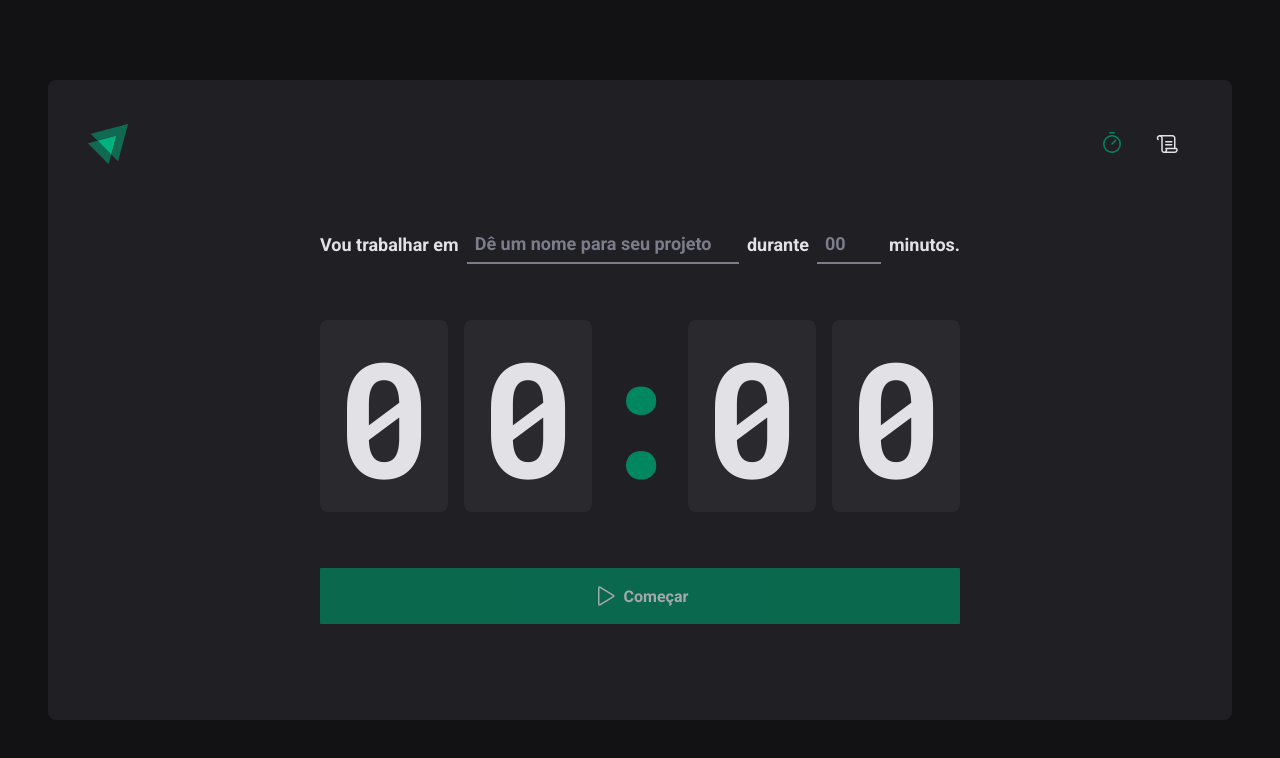
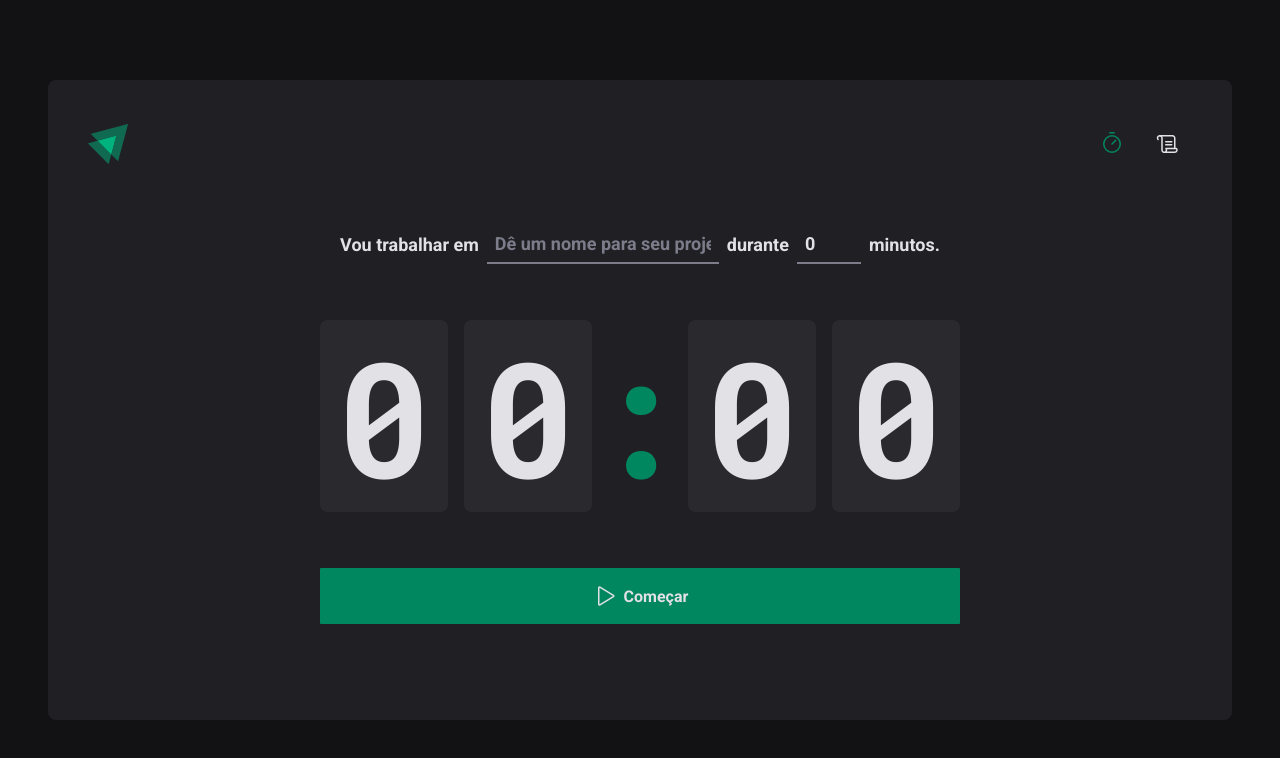
Before and after one commit to anishigouri/ignite-timer, a React (Vite) app: page / in a window 1280 px wide. Shown: the top 758 px of the page. Built offline with nearby package versions, Linux system fonts and the light colour scheme.

Commit message:
Criação do componente de Input e validação

```diff
--- /dev/null
+++ b/src/components/Input/index.tsx
@@ -0,0 +1,31 @@
+import { InputHTMLAttributes } from 'react'
+import { FieldErrors } from 'react-hook-form'
+import { ErrorMessageContainer, InputContainer } from './styles'
+
+interface InputProps extends InputHTMLAttributes<HTMLInputElement> {
+  register: any
+  name: string
+  propsRegister?: any
+  errorMessage?: FieldErrors | undefined
+}
+
+export function Input({
+  register,
+  name,
+  propsRegister,
+  errorMessage,
+  ...rest
+}: InputProps) {
+  const hasError: boolean = !!errorMessage && !!errorMessage[name]?.message
+
+  return (
+    <InputContainer error={hasError}>
+      <input type="text" {...register(name, propsRegister)} {...rest} />
+      {errorMessage && errorMessage[name]?.message && (
+        <ErrorMessageContainer>
+          {errorMessage[name]?.message?.toString()}
+        </ErrorMessageContainer>
+      )}
+    </InputContainer>
+  )
+}
--- /dev/null
+++ b/src/components/Input/styles.ts
@@ -0,0 +1,42 @@
+import styled from 'styled-components'
+
+interface InputProps {
+  error: boolean
+}
+
+export const InputContainer = styled.div<InputProps>`
+  position: relative;
+  input {
+    background: transparent;
+    height: 2.5rem;
+    border: 0;
+    border-bottom: 2px solid
+      ${(props) =>
+        props.error ? props.theme['red-300'] : props.theme['gray-500']};
+    font-weight: 700;
+    font-size: 1.125rem;
+    padding: 0 0.5rem;
+    color: ${(props) => props.theme['gray-100']};
+
+    &:focus {
+      box-shadow: none;
+      border-color: ${(props) => props.theme['green-500']};
+    }
+
+    &::placeholder {
+      color: ${(props) => props.theme['gray-500']};
+    }
+
+    &::-webkit-calendar-picker-indicator {
+      display: none !important;
+    }
+  }
+`
+
+export const ErrorMessageContainer = styled.span`
+  position: absolute;
+  font-size: 0.775rem;
+  color: ${(props) => props.theme['red-300']};
+  left: 0;
+  margin-top: 2.5rem;
+`
--- a/src/pages/Home/index.tsx
+++ b/src/pages/Home/index.tsx
@@ -1,34 +1,36 @@
+import { zodResolver } from '@hookform/resolvers/zod'
 import { Play } from 'phosphor-react'
 import { useForm } from 'react-hook-form'
+import * as zod from 'zod'
 import { Button } from '../../components/Button'
+import { Input } from '../../components/Input'
 import {
   CountdownContainer,
   FormContainer,
   HomeContainer,
-  MinutesAmountInput,
   Separator,
-  TaskInput,
 } from './styles'
-import { zodResolver } from '@hookform/resolvers/zod'
-import * as zod from 'zod'
 
 const newCycleFormValidationSchema = zod.object({
   task: zod.string().min(1, 'Informe a tarefa'),
   minutesAmount: zod
-    .number()
+    .number({ invalid_type_error: 'Inválido' })
     .min(5, 'O ciclo precisa ter no mínimo 5 minutos.')
     .max(60, 'O ciclo precisa ser de no máximo 60 minutos.'),
 })
 
 export function Home() {
-  const { register, handleSubmit, watch, formState } = useForm({
+  const {
+    register,
+    handleSubmit,
+    formState: { errors },
+  } = useForm({
     resolver: zodResolver(newCycleFormValidationSchema),
+    defaultValues: {
+      task: '',
+      minutesAmount: 0,
+    },
   })
-
-  const task = watch('task')
-  const minutesAmount = watch('minutesAmount')
-
-  const isSubmitDisabled = !task && !minutesAmount
 
   function handleCreateNewCycle(data: any) {
     console.log(data)
@@ -39,12 +41,13 @@ export function Home() {
       <form onSubmit={handleSubmit(handleCreateNewCycle)} action="">
         <FormContainer>
           <label htmlFor="task">Vou trabalhar em</label>
-          <TaskInput
+          <Input
+            name="task"
             type="text"
-            id="task"
+            register={register}
             placeholder="Dê um nome para seu projeto"
-            list="task-suggestion"
-            {...register('task')}
+            style={{ flex: 1 }}
+            errorMessage={errors}
           />
 
           <datalist id="task-suggestion">
@@ -53,14 +56,17 @@ export function Home() {
           </datalist>
 
           <label htmlFor="task">durante</label>
-          <MinutesAmountInput
-            type="number"
-            id="minutesAmount"
+          <Input
+            type="text"
+            name="minutesAmount"
             placeholder="00"
             step={5}
             min={5}
             max={60}
-            {...register('minutesAmount', { valueAsNumber: true })}
+            register={register}
+            propsRegister={{ valueAsNumber: true }}
+            style={{ width: '4rem' }}
+            errorMessage={errors}
           />
 
           <span>minutos.</span>
@@ -75,7 +81,7 @@ export function Home() {
           <span>0</span>
           <span>0</span>
         </CountdownContainer>
-        <Button type="submit" disabled={isSubmitDisabled}>
+        <Button type="submit">
           <>
             <Play size={24} /> Começar
           </>
--- a/src/styles/themes/default.ts
+++ b/src/styles/themes/default.ts
@@ -14,6 +14,7 @@ export const defaultTheme = {
   'green-500': '#00875F',
   'green-700': '#015F43',
 
+  'red-300': '#f44336',
   'red-500': '#AB222E',
   'red-700': '#7A1921',
 
```
